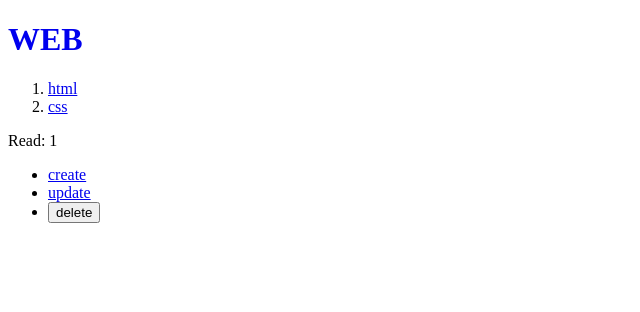
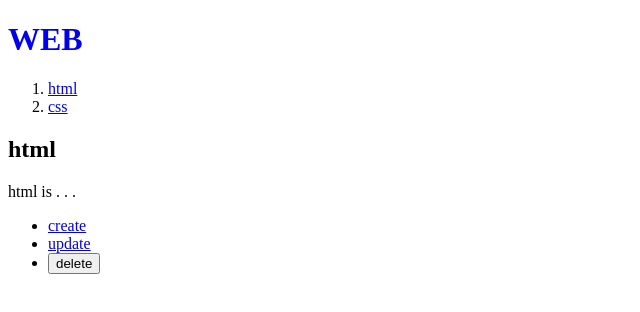
Before and after one commit to nijuy/nextjs-practice, a Next.js app: page /read/1 in a window 1280 px wide. Shown: the top 312 px of the page, without its empty margins (0-640 px from the left). Built offline with nearby package versions, Linux system fonts and the light colour scheme; data requests are answered from the project's data file.

Commit message:
feat(Read): 글 읽기 기능 구현

```diff
--- a/src/app/read/[id]/page.tsx
+++ b/src/app/read/[id]/page.tsx
@@ -3,8 +3,20 @@ interface ReadProps {
     id: string
   }
 }
-const Read = (props: ReadProps) => {
-  return <>Read: {props.params.id}</>
+const Read = async (props: ReadProps) => {
+  const response = await fetch(
+    `http://localhost:9999/topics/${props.params.id}`
+  )
+  const topic = await response.json()
+
+  return (
+    <>
+      <article>
+        <h2>{topic.title}</h2>
+        <p>{topic.body}</p>
+      </article>
+    </>
+  )
 }
 
 export default Read
```
